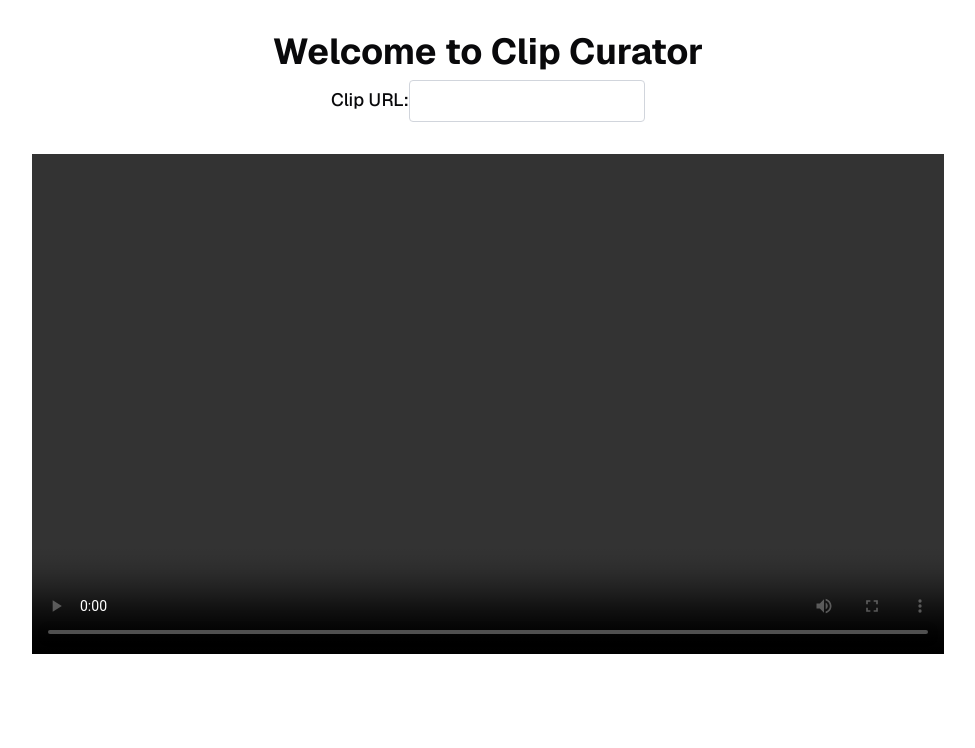
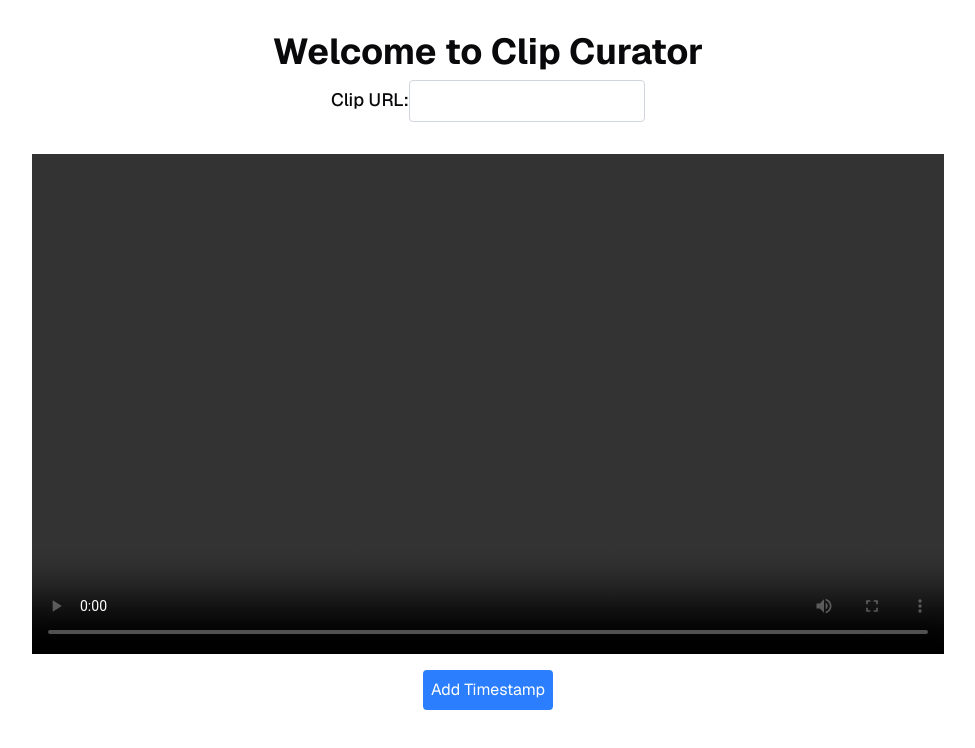
Before and after one commit to Sizimon/oktzy, a Next.js app: page / in a window 1280 px wide. Shown: the top 748 px of the page, without its empty margins (152-1127 px from the left). Built offline with nearby package versions, Linux system fonts and the light colour scheme.

Commit message:
FEAT: add basic logic for adding timestamps to videos.

```diff
--- a/src/app/page.tsx
+++ b/src/app/page.tsx
@@ -4,12 +4,29 @@
 
 
 export default function Home() {
-    const [clipUrl, setClipUrl] = useState('');
+    const [clipUrl, setClipUrl] = useState<string>('');
+    const [timestampModalOpen, setTimestampModalOpen] = useState<boolean>(false);
     console.log('Clip URL:', clipUrl);
 
     const handleInputChange = (event: React.ChangeEvent<HTMLInputElement>) => {
         setClipUrl(event.target.value);
     };
+
+    const handleAddTimestamp = () => {
+      setTimestampModalOpen(true);
+    }
+
+    const CuratorDetails: Record<string, any> = {}
+
+    function addCuratorDetails() {
+      // This function can be used to add more details about the curator if needed
+      CuratorDetails['timestamp'] = new Date().toISOString();
+    }
+
+    const CuratorObj = {
+      source: clipUrl,
+      ...CuratorDetails
+    }
 
   return (
     <div className="font-sans flex flex-col items-center justify-items-center min-h-screen p-8">
@@ -21,6 +38,18 @@
       <div className="mt-8 w-full flex justify-center">
         <VideoDisplay clipUrl={clipUrl} />
       </div>
+      <div>
+        <button className="mt-4 p-2 bg-blue-500 text-white rounded" onClick={handleAddTimestamp}>Add Timestamp</button>
+      </div>
+      {timestampModalOpen && (
+        <div className="fixed inset-0 flex items-center justify-center bg-black bg-opacity-50">
+          <div className="bg-white p-6 rounded shadow-lg">
+            <h2 className="text-xl font-semibold mb-4">Timestamp Added</h2>
+            <p className="mb-4">Timestamp: {new Date().toLocaleTimeString()}</p>
+            <button className="p-2 bg-red-500 text-white rounded" onClick={() => setTimestampModalOpen(false)}>Close</button>
+          </div>
+        </div>
+      )}
     </div>
   );
 }
```
